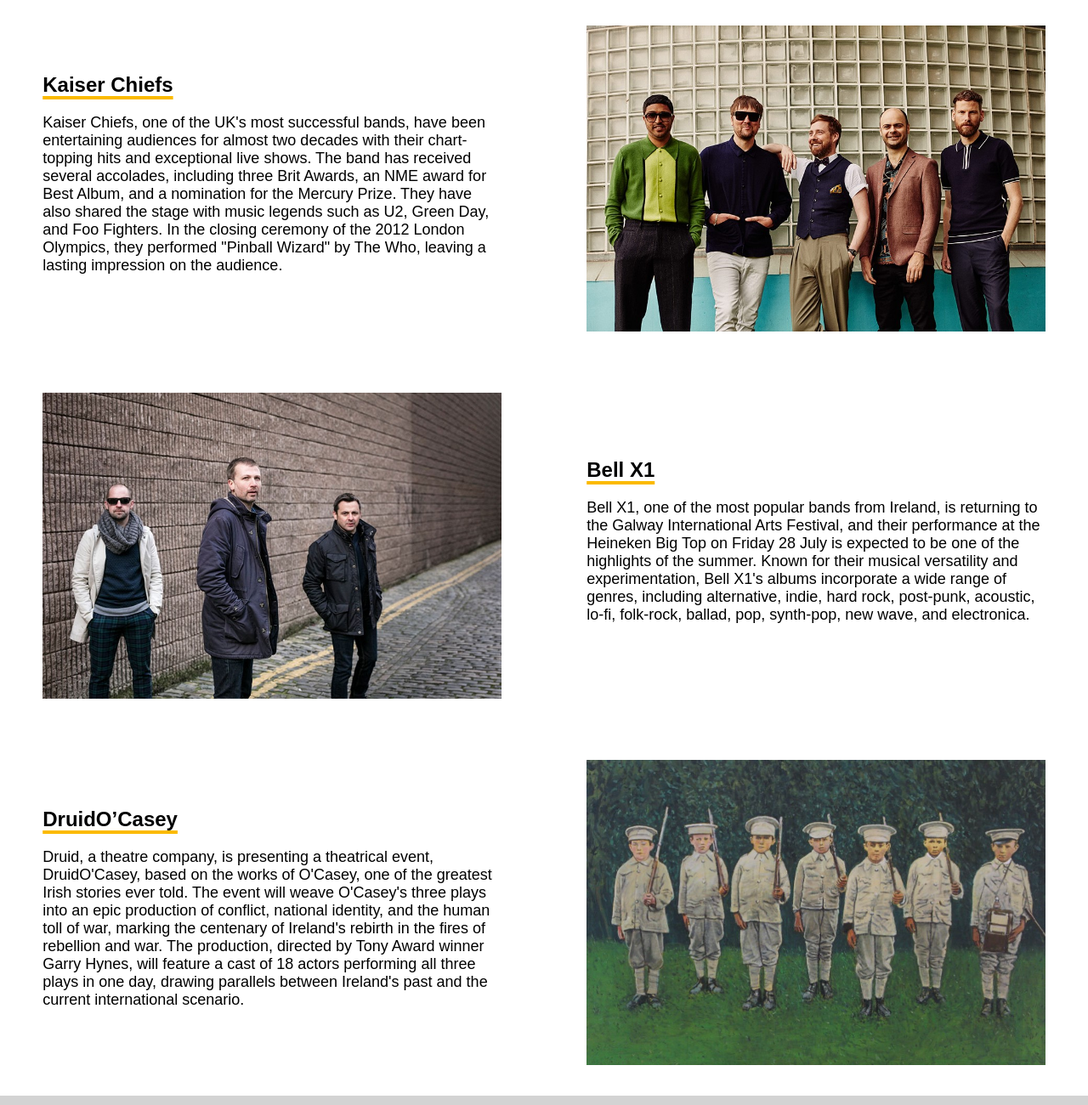
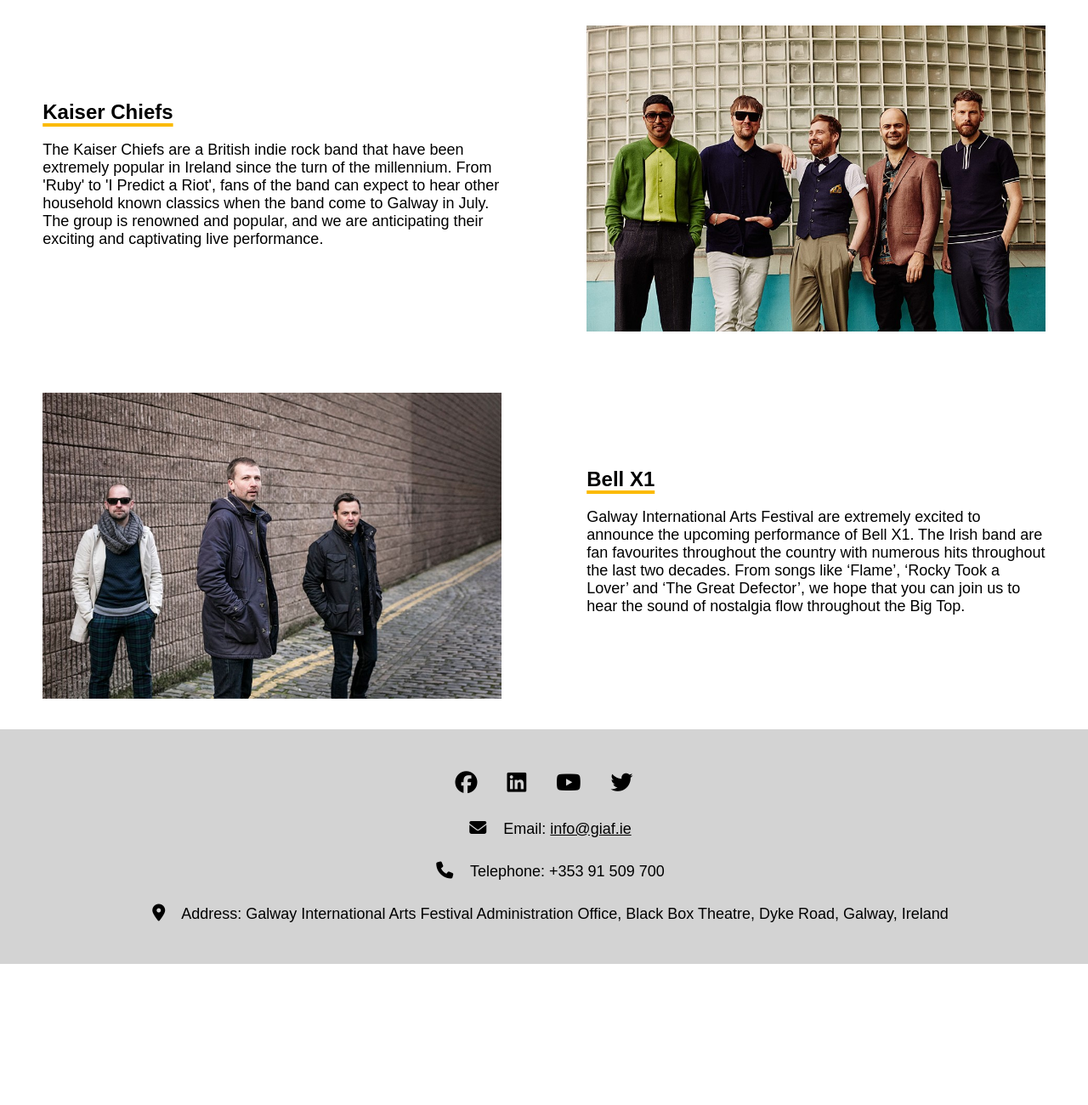
Before and after one commit to slralston/Web_Design_Group_Project, a plain HTML site: page music.html in a window 1280 px wide. Shown: the part 980-2280 px from the top of the page at 85% size. After the commit the page ends 2114 px from the top, so only its background shows below. Drawn offline with Linux system fonts and the light colour scheme.

Commit message:
Music page changes

```diff
--- a/music.html
+++ b/music.html
@@ -31,13 +31,6 @@
         .title1 {
     grid-area: t1;
 }
-
-.as4 {
-    grid-area: as4;
-}
-.art4 {
-    grid-area: art4;
-}
         @media screen and (min-width: 90ch) {
             .container {
                 display: grid;
@@ -49,7 +42,6 @@
                     "as1 art1"
                     "art2 as2"
                     "as3 art3"
-                    "art4 as4"
                     "foot foot";
             }
 
@@ -93,28 +85,21 @@
         </div>
         <div class="article art1">
             <h3 class="bodyText yellowUnderline">Fat Freddy’s Drop</h3>
-            <p class="bodyText">Fat Freddy's Drop, the famous seven-piece band from New Zealand, known for their love of analog techno, house, soul, dub, reggae, disco, rhythm and blues, is scheduled to play at the Heineken Big Top. They have a massive fan following in New Zealand and Australia due to their energetic live performances. The Guardian has described their live gig as a must-see performance and given it a five-star rating. Fat Freddy's Drop will take the stage on Thursday 20 July.</p>
+            <p class="bodyText">Fat Freddy’s Drop, a group from Wellington, New Zealand are infamous throughout the world for their distinctive fusion of soul, jazz, reggae, and electronic music, and we are delighted to announce they will be performing in Galway this summer. Having been established in 1999, Fat Freddy's Drop has gained a devoted audience around the world thanks to their distinctive and exciting performances, and we are excited for them to perform at the Big Top.</p>
         </div>
         <div class="aside as2">
             <img src="images/2023_festival/f3.jpg" alt="" class="bodyImage">
         </div>
         <div class="article art2">
             <h3 class="bodyText yellowUnderline">Kaiser Chiefs</h3>
-            <p class="bodyText">Kaiser Chiefs, one of the UK's most successful bands, have been entertaining audiences for almost two decades with their chart-topping hits and exceptional live shows. The band has received several accolades, including three Brit Awards, an NME award for Best Album, and a nomination for the Mercury Prize. They have also shared the stage with music legends such as U2, Green Day, and Foo Fighters. In the closing ceremony of the 2012 London Olympics, they performed "Pinball Wizard" by The Who, leaving a lasting impression on the audience.</p>
+            <p class="bodyText">The Kaiser Chiefs are a British indie rock band that have been extremely popular in Ireland since the turn of the millennium. From 'Ruby' to 'I Predict a Riot', fans of the band can expect to hear other household known classics when the band come to Galway in July. The group is renowned and popular, and we are anticipating their exciting and captivating live performance.</p>
         </div>
         <div class="aside as3">
             <img src="images/2023_festival/f4.jpg" alt="" class="bodyImage">
         </div>
         <div class="article art3">
             <h3 class="bodyText yellowUnderline">Bell X1</h3>
-            <p class="bodyText">Bell X1, one of the most popular bands from Ireland, is returning to the Galway International Arts Festival, and their performance at the Heineken Big Top on Friday 28 July is expected to be one of the highlights of the summer. Known for their musical versatility and experimentation, Bell X1's albums incorporate a wide range of genres, including alternative, indie, hard rock, post-punk, acoustic, lo-fi, folk-rock, ballad, pop, synth-pop, new wave, and electronica.</p>
-        </div>
-        <div class="aside as4">
-            <img src="images/2023_festival/f1.jpg" alt="" class="bodyImage">
-        </div>
-        <div class="article art4">
-            <h3 class="bodyText yellowUnderline">DruidO’Casey</h3>
-            <p class="bodyText">Druid, a theatre company, is presenting a theatrical event, DruidO'Casey, based on the works of O'Casey, one of the greatest Irish stories ever told. The event will weave O'Casey's three plays into an epic production of conflict, national identity, and the human toll of war, marking the centenary of Ireland's rebirth in the fires of rebellion and war. The production, directed by Tony Award winner Garry Hynes, will feature a cast of 18 actors performing all three plays in one day, drawing parallels between Ireland's past and the current international scenario. </p>
+            <p class="bodyText">Galway International Arts Festival are extremely excited to announce the upcoming performance of Bell X1. The Irish band are fan favourites throughout the country with numerous hits throughout the last two decades. From songs like ‘Flame’, ‘Rocky Took a Lover’ and ‘The Great Defector’, we hope that you can join us to hear the sound of nostalgia flow throughout the Big Top.</p>
         </div>
         <footer>
             <a href="https://www.facebook.com/GalwayInternationalArtsFest/" target="_blank"><i class="fab fa-facebook social"></i></a>
```
Also changed, not shown: art.html (+4 -6 lines).
